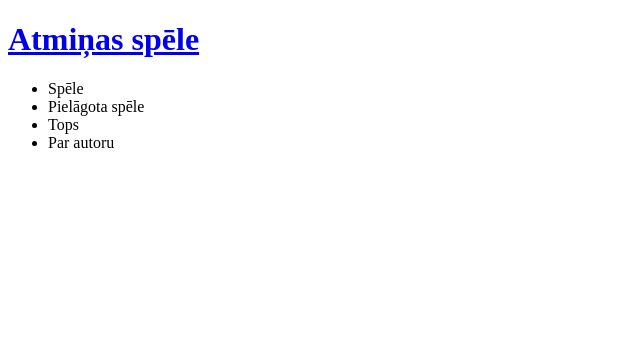
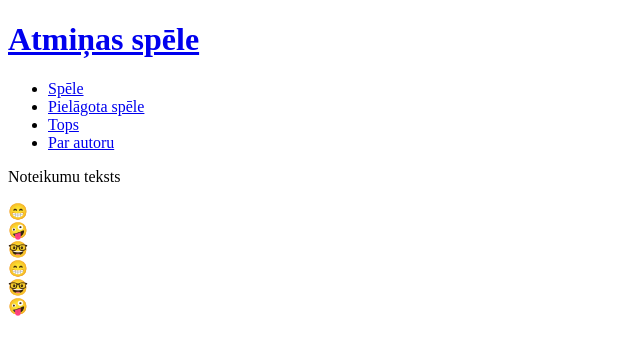
Before and after one commit to andriszeile/atminas_spele, a plain HTML site: page index.html in a window 1280 px wide. Shown: the whole page, without its empty margins (0-640 px from the left). Drawn offline with Linux system fonts and the light colour scheme.

Commit message:
emoji add

```diff
--- a/index.html
+++ b/index.html
@@ -18,14 +18,47 @@
             </h1>
 
             <ul>
-                <li>Spēle</li>
-                <li>Pielāgota spēle</li>
-                <li>Tops</li>
-                <li>Par autoru</li>
+                <li>
+                    <a href="spele.html">
+                        Spēle
+                    </a>
+                </li>
+                <li>
+                    <a href="pspele.html">
+                        Pielāgota spēle
+                    </a>
+                </li>
+                <li>
+                    <a href="top.html">
+                        Tops
+                    </a>
+                </li>
+                <li>
+                    <a href="par.html">
+                        Par autoru
+                    </a>
+                </li>
+
             </ul><!--beidzas saraksts-->
 
 
         </div><!--beidzas header-->
+        <div class="content">
+            <p>Noteikumu teksts</p>
+
+
+            <div class="game">
+                <div class="block">😁</div>
+                <div class="block">🤪</div>
+                <div class="block">🤓</div>
+                <div class="block">😁</div>
+                <div class="block">🤓</div>
+                <div class="block">🤪</div>
+
+
+            </div>
+        </div>
+
     </div><!--beidzas wrapper-->
 
 
```
